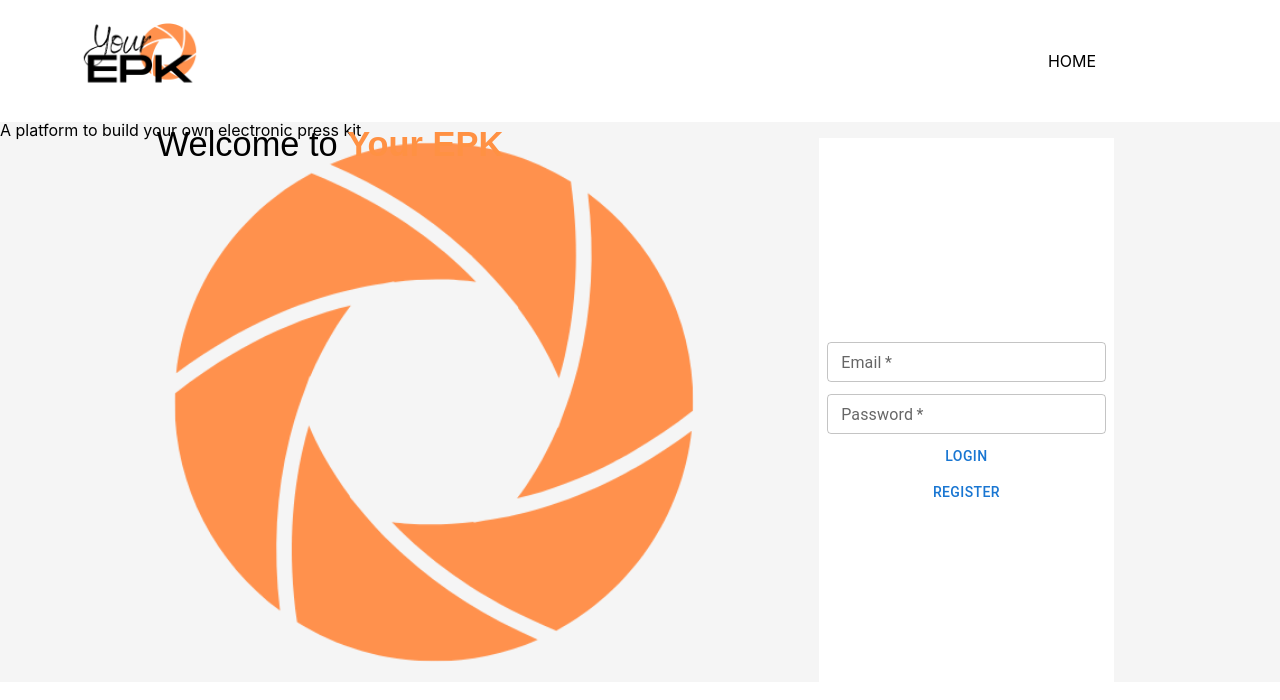
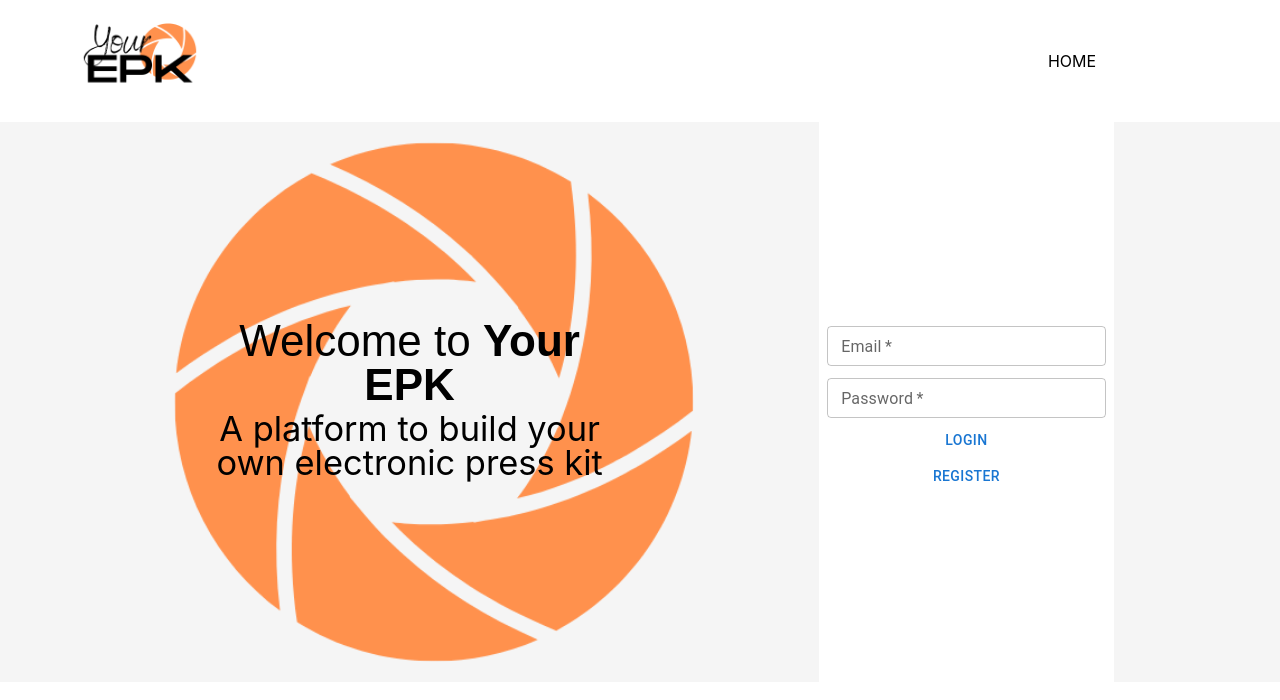
Before and after one commit to ninabrissey/your-epk, a React (Create React App) app: page /login in a window 1280 px wide. Shown: the top 700 px of the page. Built offline with nearby package versions, Linux system fonts and the light colour scheme; a web font is replaced by a local one.

Commit message:
Style text layout on login view

```diff
--- a/src/components/pages/LoginPage/LoginPage.scss
+++ b/src/components/pages/LoginPage/LoginPage.scss
@@ -6,18 +6,33 @@
   margin-bottom: 5vh;
   position: absolute;
 
+  .login-text-wrapper {
+    position: absolute;
+    z-index: 10;
+    width: 64vw;
+    height: 19vh;
+    display: flex;
+    flex-direction: column;
+    justify-content: space-between;
+    align-items: center;
+    top: 24vh;
+
+    h2 {
+      font-size: 2.15em;
+      text-align: center;
+      width: 50%;
+    }
+  }
+
   h1 {
     font-family: 'Zen Kaku Gothic Antique', sans-serif;
 		text-align: center;
-		font-size: 2.15em;
+		font-size: 2.75em;
 		padding: 5px 10px;
     width: 50%;
-    position: absolute;
-    z-index: 10;
 
     span {
       font-weight: 700;
-      color: #ff9143;
     }
   }
 
@@ -55,10 +70,30 @@
   justify-content: center;
   margin: auto;
 
+
   height: 70vh;
   width: 100%;
   background-color: whitesmoke;
   position: absolute;
+
+  .register-text-wrapper {
+    position: absolute;
+    z-index: 10;
+    width: 64vw;
+    height: 19vh;
+    display: flex;
+    flex-direction: column;
+    justify-content: space-between;
+    align-items: center;
+    top: 24vh;
+    left: 0;
+
+    h2 {
+      font-size: 2.15em;
+      text-align: center;
+      width: 50%;
+    }
+  }
 
   img {
     position: absolute;
@@ -67,6 +102,8 @@
     left: 12vw;
   }
 }
+
+
 
 .register-wrapper {
   background-color: white;
@@ -79,8 +116,4 @@
   align-items: center;
   flex-direction: column;
   left: 64vw;
-
-  p {
-    text-align: center;
-  }
 }
```
